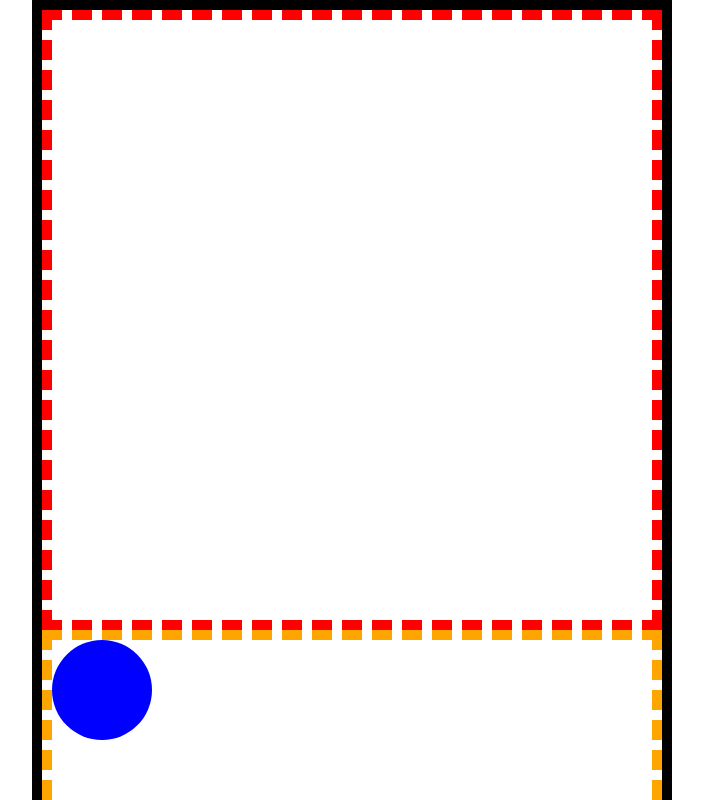
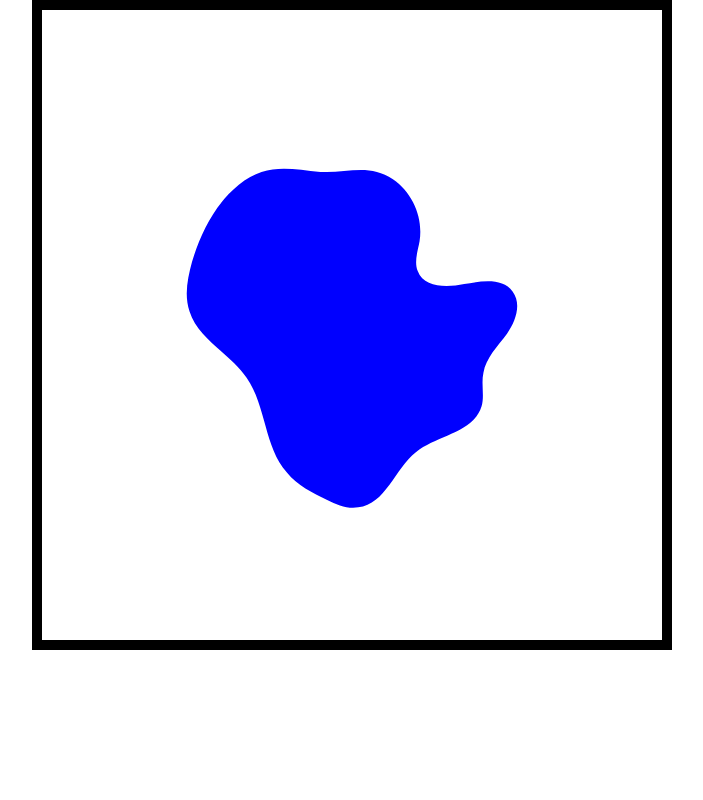
Before and after one commit to se6a/kirche-mit-zug-client, a SvelteKit app: page /svgmask in a window 1280 px wide. Shown: the top 800 px of the page, without its empty margins (288-991 px from the left). Built offline with nearby package versions, Linux system fonts and the light colour scheme.

Commit message:
test:island:clippath-svg

```diff
--- a/src/routes/svgmask/+page.svelte
+++ b/src/routes/svgmask/+page.svelte
@@ -1,20 +1,18 @@
 <script>
-	import testSvg from './test.svg';
 </script>
 
 <main>
-	<svg viewBox="0 0 100 100">
-		<!-- maskUnits="objectBoundingBox" maskContentUnits="objectBoundingBox" -->
-		<mask id="mask-test" maskUnits="userSpaceOnUse" maskContentUnits="userSpaceOnUse">
-			<circle cx="50" cy="50" r="50" fill="white"></circle>
-		</mask>
+	<svg width="0" height="0" viewBox="0 0 1 1">
+		<defs>
+			<clipPath id="clip-test" clipPathUnits="objectBoundingBox">
+				<path
+					d="M0.317,0.266C0.279,0.297 0.256,0.343 0.242,0.39C0.235,0.416 0.229,0.444 0.238,0.47C0.252,0.515 0.303,0.537 0.33,0.577C0.362,0.623 0.358,0.688 0.395,0.73C0.412,0.751 0.436,0.763 0.46,0.774C0.476,0.782 0.493,0.789 0.51,0.786C0.554,0.781 0.569,0.724 0.603,0.697C0.638,0.669 0.696,0.666 0.709,0.623C0.714,0.606 0.708,0.587 0.712,0.569C0.716,0.545 0.735,0.526 0.75,0.506C0.764,0.486 0.774,0.458 0.759,0.438C0.743,0.415 0.708,0.421 0.681,0.426C0.653,0.432 0.616,0.432 0.606,0.405C0.6,0.39 0.606,0.373 0.609,0.357C0.615,0.319 0.598,0.279 0.566,0.257C0.527,0.23 0.49,0.248 0.449,0.245C0.398,0.24 0.362,0.23 0.317,0.266"
+				/>
+			</clipPath>
+		</defs>
 	</svg>
 
 	<div class="_section" style:--mask-url="url(#mask-test)">
-		<div class="_box"></div>
-	</div>
-
-	<div class="_section" style:--mask-url="url({testSvg})">
 		<div class="_box"></div>
 	</div>
 </main>
@@ -29,7 +27,7 @@
 	}
 
 	._section {
-		border: 10px dashed orange;
+		// border: 10px dashed orange;
 	}
 
 	._box {
@@ -37,12 +35,14 @@
 		width: 100%;
 		height: 100%;
 		aspect-ratio: 1;
-		mask: var(--mask-url);
-		mask-size: 10px;
+		clip-path: url(#clip-test);
 	}
 
 	svg {
-		border: 10px dashed red;
-		aspect-ratio: 1;
+		// border: 10px dashed red;
+		overflow: visible;
+		// aspect-ratio: 1;
+		height: 10px;
+		width: 10px;
 	}
 </style>
```
